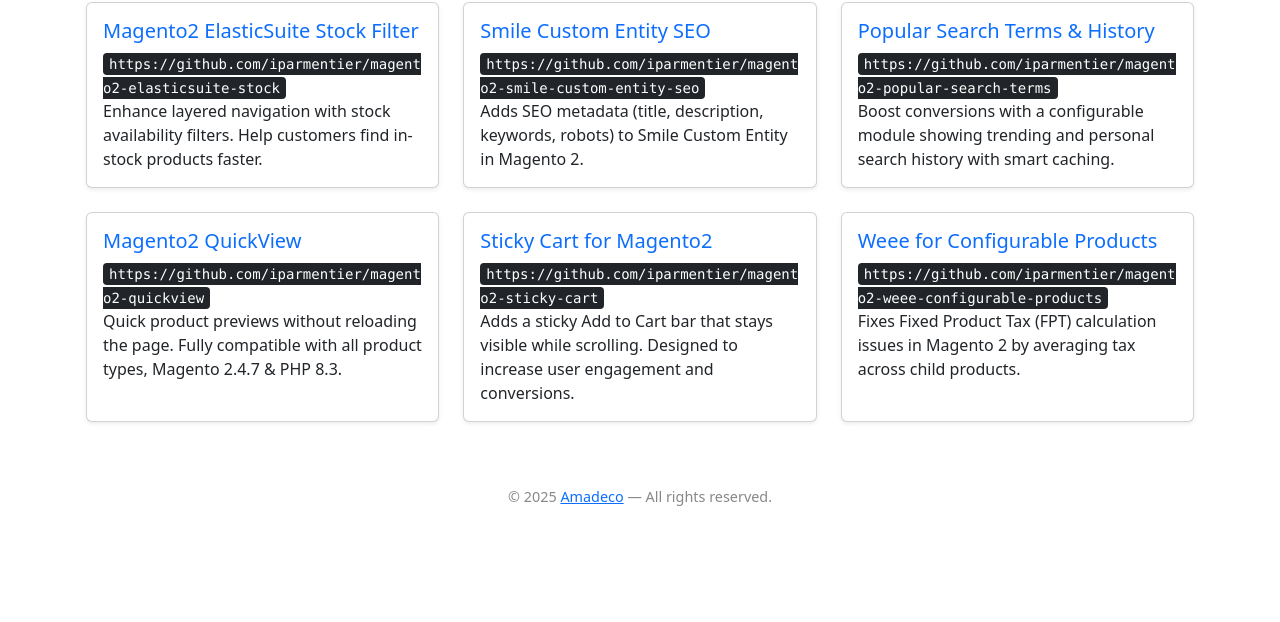
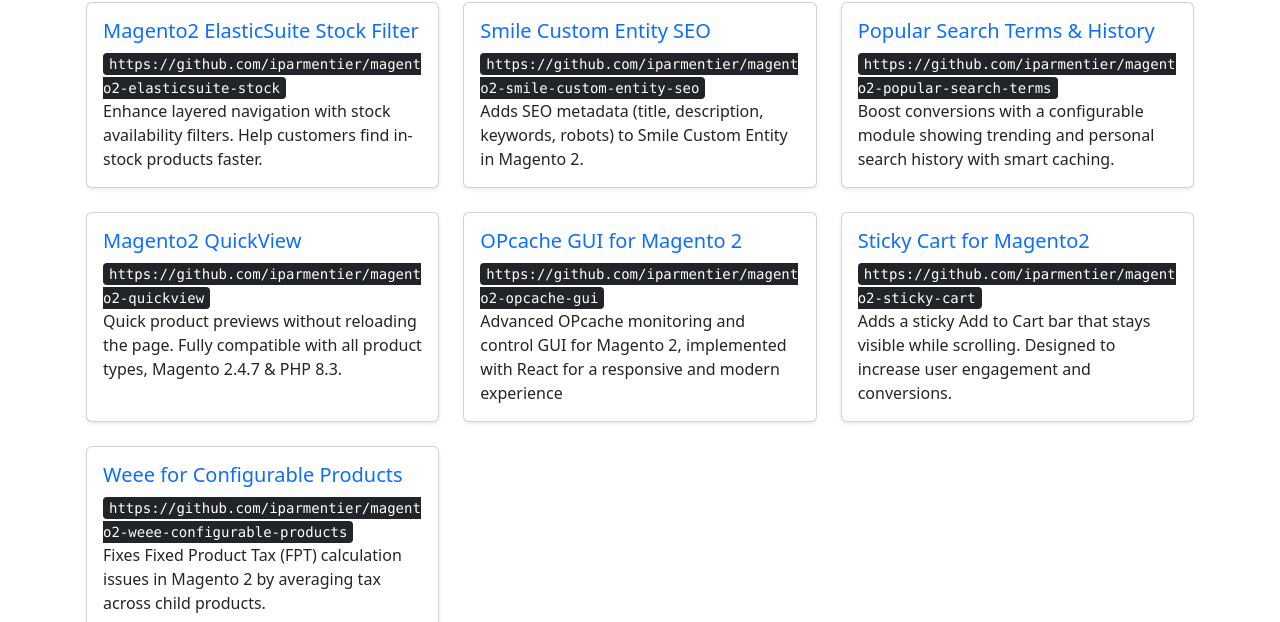
Before and after one commit to maradam-sasu/amadeco.github.io, a plain HTML site: page index.html in a window 1280 px wide. Shown: the part 628-1250 px from the top of the page. Before the commit the page ends 1167 px from the top, so only its background shows below. Drawn offline with nearby package versions, Linux system fonts and the light colour scheme.

Commit message:
Update index.html

```diff
--- a/index.html
+++ b/index.html
@@ -146,6 +146,22 @@
         <div class="card h-100 shadow-sm">
           <div class="card-body">
             <h5 class="card-title">
+              <a href="https://github.com/iparmentier/magento2-opcache-gui" target="_blank">
+                OPcache GUI for Magento 2
+              </a>
+            </h5>
+            <p class="card-text">
+              <kbd>https://github.com/iparmentier/magento2-opcache-gui</kbd><br>
+              Advanced OPcache monitoring and control GUI for Magento 2, implemented with React for a responsive and modern experience
+            </p>
+          </div>
+        </div>
+      </div>
+
+      <div class="col-md-6 col-lg-4">
+        <div class="card h-100 shadow-sm">
+          <div class="card-body">
+            <h5 class="card-title">
               <a href="https://github.com/iparmentier/magento2-sticky-cart" target="_blank">
                 Sticky Cart for Magento2
               </a>
```
